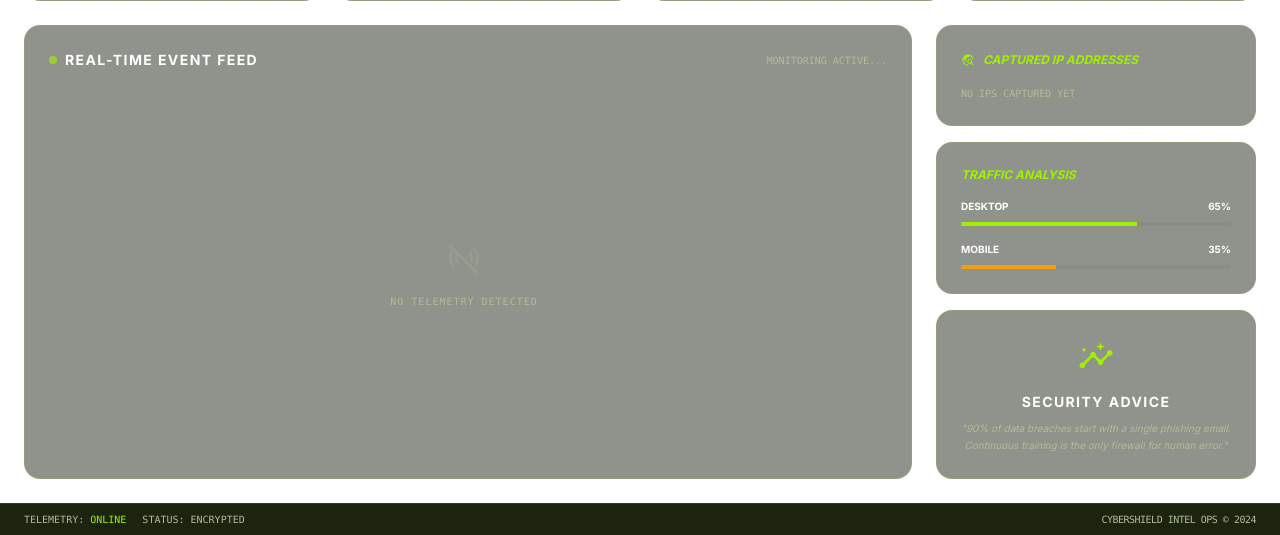
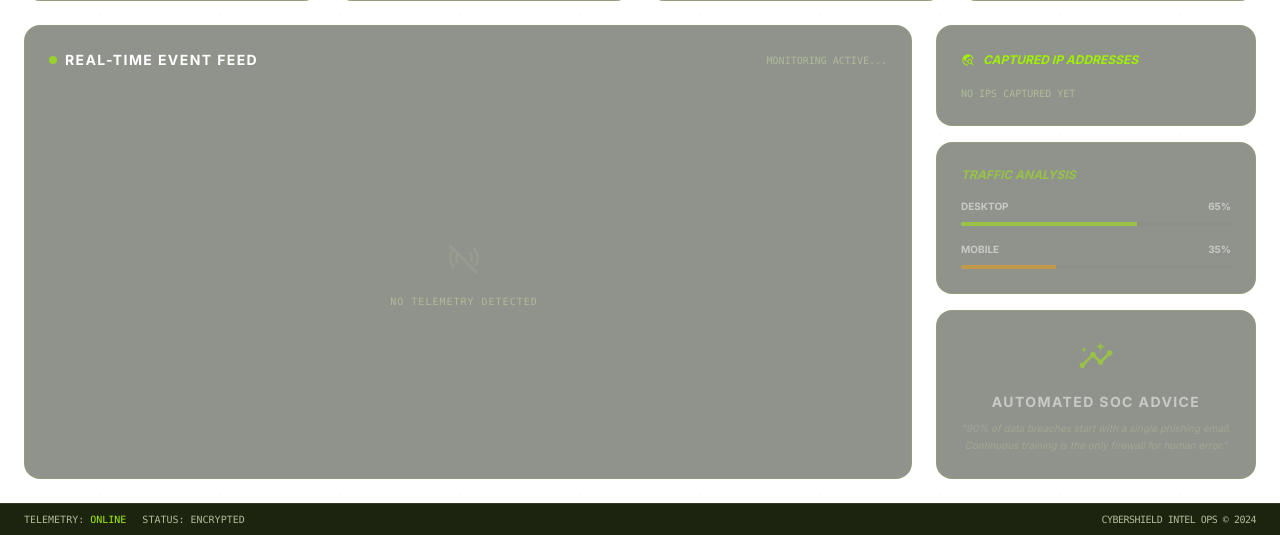
Before and after one commit to kashifkhanamv123-cmd/CyberShield, a PHP site: page /modules/phishing/analytics.php in a window 1280 px wide. Shown: the part 265-800 px from the top of the page. Run offline with PHP 8.4, Linux system fonts and the light colour scheme; the visitor is signed in with stand-in values (Sample User, id 1); data that the repository does not hold is empty; some libraries are stand-ins or nearby versions.

Commit message:
new version

```diff
--- a/modules/phishing/analytics.php
+++ b/modules/phishing/analytics.php
@@ -352,16 +352,23 @@ $unique_ips  = array_unique($ip_list);
                     </div>
 
                     <!-- Campaign Intelligence (Realistic Filler) -->
-                    <div class="metric-card p-6 rounded-2xl flex flex-col gap-4 shadow-xl border-l-4 border-l-primary/30">
-                        <div class="flex items-center justify-between">
+                    <div class="metric-card p-6 rounded-2xl flex flex-col gap-4 shadow-xl border-l-4 border-l-primary/30 relative overflow-hidden group">
+                        <div class="absolute inset-0 bg-background-dark/80 backdrop-blur-sm z-10 hidden group-hover:flex items-center justify-center transition-all">
+                            <div class="bg-primary/20 text-primary border border-primary/50 px-4 py-2 rounded-lg text-xs font-bold uppercase tracking-widest flex items-center gap-2">
+                                <span class="material-symbols-outlined text-sm">construction</span>
+                                Module In Development
+                            </div>
+                        </div>
+
+                        <div class="flex items-center justify-between opacity-50 group-hover:opacity-10 transition-opacity">
                             <span class="text-[#b0bc9a] text-[10px] font-bold uppercase tracking-widest flex items-center gap-2">
                                 <span class="material-symbols-outlined text-sm text-primary">psychology</span>
                                 Target Profiling
                             </span>
-                            <span class="text-[9px] px-2 py-0.5 rounded bg-primary/10 text-primary font-bold uppercase tracking-widest">Live Intel</span>
+                            <span class="text-[9px] px-2 py-0.5 rounded bg-primary/10 text-primary font-bold uppercase tracking-widest">Preview</span>
                         </div>
 
-                        <div class="grid grid-cols-2 gap-4">
+                        <div class="grid grid-cols-2 gap-4 opacity-50 group-hover:opacity-10 transition-opacity">
                             <div class="space-y-3">
                                 <p class="text-[9px] font-bold text-[#b0bc9a] uppercase tracking-wider opacity-50">Browser Distribution</p>
                                 <div class="space-y-2">
@@ -391,7 +398,7 @@ $unique_ips  = array_unique($ip_list);
                             </div>
                         </div>
 
-                        <div class="mt-2 p-3 bg-primary/5 rounded-xl border border-primary/10">
+                        <div class="mt-2 p-3 bg-primary/5 rounded-xl border border-primary/10 opacity-50 group-hover:opacity-10 transition-opacity">
                             <p class="text-[10px] text-primary/80 font-medium italic">"Targets exhibit high trust in Corporate SSO lures. Recommend follow-up MFA simulation to test lateral movement resilience."</p>
                         </div>
                     </div>
@@ -485,10 +492,17 @@ $unique_ips  = array_unique($ip_list);
                     <?php endif; ?>
                 </div>
 
-                <!-- Traffic Analysis -->
-                <div class="metric-card rounded-2xl p-6">
-                    <h3 class="text-xs font-black uppercase italic text-primary mb-4">Traffic Analysis</h3>
-                    <div class="space-y-4">
+                <!-- Traffic Analysis (Preview Placeholder) -->
+                <div class="metric-card rounded-2xl p-6 relative overflow-hidden group">
+                    <div class="absolute inset-0 bg-background-dark/80 backdrop-blur-sm z-10 hidden group-hover:flex items-center justify-center transition-all">
+                        <div class="bg-primary/20 text-primary border border-primary/50 px-4 py-2 rounded-lg text-xs font-bold uppercase tracking-widest flex items-center gap-2">
+                            <span class="material-symbols-outlined text-sm">science</span>
+                            Beta Feature
+                        </div>
+                    </div>
+
+                    <h3 class="text-xs font-black uppercase italic text-primary mb-4 opacity-50 group-hover:opacity-10 transition-opacity">Traffic Analysis</h3>
+                    <div class="space-y-4 opacity-50 group-hover:opacity-10 transition-opacity">
                         <div class="space-y-2">
                             <div class="flex justify-between text-[10px] font-bold uppercase">
                                 <span>Desktop</span><span id="stat-desktop">65%</span>
@@ -508,13 +522,19 @@ $unique_ips  = array_unique($ip_list);
                     </div>
                 </div>
 
-                <!-- Security Advice -->
-                <div class="flex-1 metric-card rounded-2xl p-6 bg-primary/5 border-primary/20 flex flex-col justify-center text-center">
-                    <span class="material-symbols-outlined text-primary text-4xl mb-4">insights</span>
-                    <h3 class="text-sm font-bold uppercase tracking-widest mb-2">Security Advice</h3>
-                    <p class="text-[10px] text-[#b0bc9a] leading-relaxed italic">
-                        "90% of data breaches start with a single phishing email. Continuous training is the only firewall for human error."
-                    </p>
+                <!-- Security Advice (Preview Placeholder) -->
+                <div class="flex-1 metric-card rounded-2xl p-6 bg-primary/5 border-primary/20 flex flex-col justify-center text-center relative overflow-hidden group">
+                    <div class="absolute inset-0 bg-background-dark/80 backdrop-blur-sm z-10 hidden group-hover:flex items-center justify-center transition-all">
+                        <span class="text-[10px] font-bold text-primary uppercase tracking-widest border border-primary/30 px-3 py-1 rounded">AI Model Training...</span>
+                    </div>
+
+                    <div class="opacity-50 group-hover:opacity-10 transition-opacity">
+                        <span class="material-symbols-outlined text-primary text-4xl mb-4">insights</span>
+                        <h3 class="text-sm font-bold uppercase tracking-widest mb-2">Automated SOC Advice</h3>
+                        <p class="text-[10px] text-[#b0bc9a] leading-relaxed italic">
+                            "90% of data breaches start with a single phishing email. Continuous training is the only firewall for human error."
+                        </p>
+                    </div>
                 </div>
             </section>
         </div>
```
Also changed, not shown: 1 other file.
